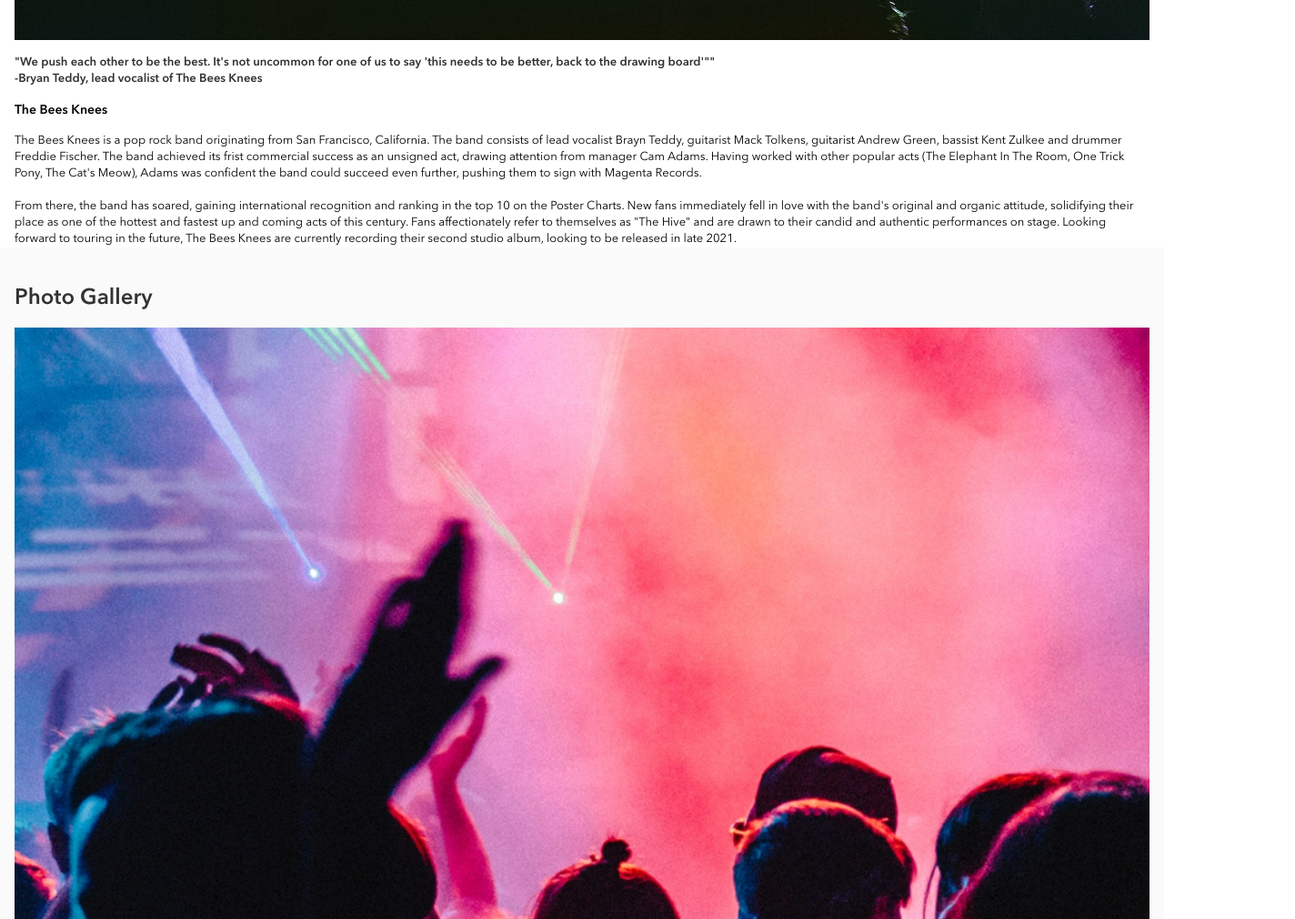
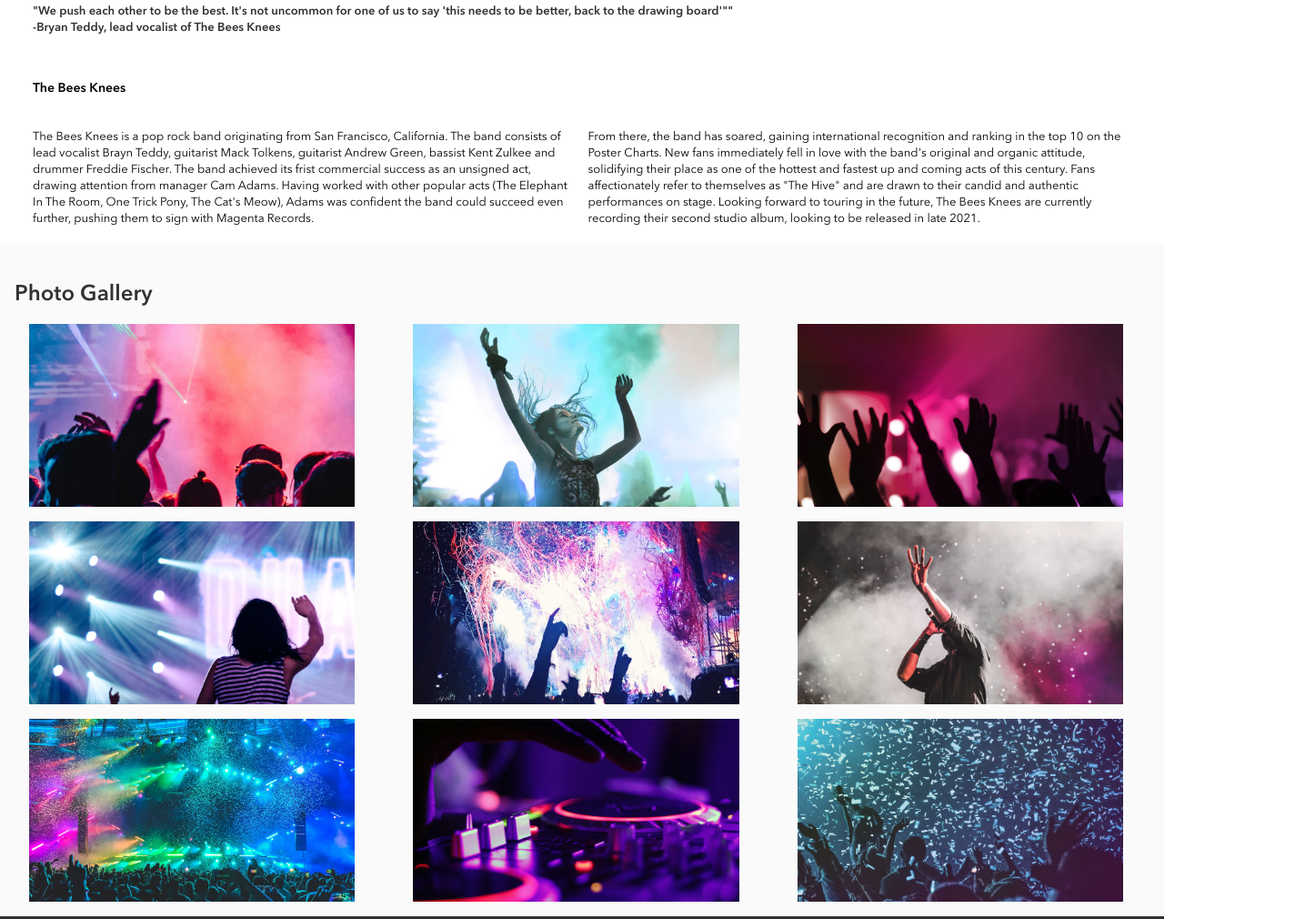
Before and after one commit to AlexRam13/alex-ramirez-bandsite, a plain HTML site: page index.html in a window 1280 px wide. Shown: the part 1687-2697 px from the top of the page at 91% size, 1424 px wide, since content can reach past the window. Drawn offline with Linux system fonts and the light colour scheme.

Commit message:
position all items to fit the tablet view, including headings, paragraphs, photos.

```diff
--- a/index.html
+++ b/index.html
@@ -49,8 +49,8 @@
                     be better, back to the drawing board'""<br>
                     -Bryan Teddy, lead vocalist of The Bees Knees
                 </p>
-                <h3>The Bees Knees</h3>
-                <p>The Bees Knees is a pop rock band originating from San
+                <h3 class="band__name">The Bees Knees</h3>
+                <p class="band__bio">The Bees Knees is a pop rock band originating from San
                     Francisco, California. The band consists of lead vocalist
                     Brayn Teddy, guitarist Mack Tolkens, guitarist Andrew Green,
                     bassist Kent Zulkee and drummer Freddie Fischer. The band
@@ -73,16 +73,34 @@
 
                 <h2 class="photo__gallery-title">Photo Gallery</h2>
 
+                <div class="gallery__item">
                     <img src="./Assets/Images/Photo-gallery-1.jpg" alt="Img-1">
+                </div>
+                <div class="gallery__item">
                     <img src="./Assets/Images/Photo-gallery-2.jpg" alt="Img-2">
+                </div>
+                <div class="gallery__item">
                     <img src="./Assets/Images/Photo-gallery-3.jpg" alt="Img-3">
+                </div>
+                <div class="gallery__item">
                     <img src="./Assets/Images/Photo-gallery-4.jpg" alt="Img-4">
+                </div>
+                <div class="gallery__item">
                     <img src="./Assets/Images/Photo-gallery-5.jpg" alt="Img-5">
+                </div>
+                <div class="gallery__item">
                     <img src="./Assets/Images/Photo-gallery-6.jpg" alt="Img-6">
+                </div>
+                <div class="gallery__item">
                     <img src="./Assets/Images/Photo-gallery-7.jpg" alt="Img-7">
+                </div>
+                <div class="gallery__item">
                     <img src="./Assets/Images/Photo-gallery-8.jpg" alt="Img-8">
+                </div>
+                <div class="gallery__item">
                     <div class="last__img">
                         <img src="./Assets/Images/Photo-gallery-9.jpg" alt="Img-9">
+                    </div>
                 </div>
             </div>
         </div>
@@ -96,10 +114,18 @@
         <div class="footer">
             <h3>Get in Touch</h3>
             <ul>
+                <a class="instagram__link" href="http://instagram.com">
                     <li class="instagram"><img src="./Assets/Icons/SVG/Icon-instagram.svg" alt="Instagram"></li>
+                </a>
+                <a class="instagram__link" href="http://facebook.com">
                     <li class="facebook"><img src="./Assets/Icons/SVG/Icon-facebook.svg" alt="Facebook"></li>
+                </a>
+                <a class="instagram__link" href="http://twitter.com">
                     <li class="twitter"><img src="./Assets/Icons/SVG/Icon-twitter.svg" alt="Twitter"></li>
+                </a>
             </ul>
+            <div class="footer__sections">
+                <div class="footer__cam">
                     <p class="footer__bold">Cam Adams <br>
                         The Bees Knees Management</p>
                     <br>
@@ -107,7 +133,9 @@
                         New York, NY 10012, USA</p>
                     <br>
                     <p>info@thebeesknees.com</p>
+                </div>
                 <br>
+                <div class="pearl">
                     <p class="footer__bold">Pearl Gregg<br>
                         Limitless Artis Group</p>
                     <br>
@@ -115,7 +143,9 @@
                         US/South America/Japan</p>
                     <br>
                     <p>pearl.gregg@limitlessag.com</p>
+                </div>
                 <br>
+                <div class="carson">
                     <p class="footer__bold">Carson Whyte <br>
                         ARCH Entertainment</p>
                     <br>
@@ -123,9 +153,13 @@
                         UK/EU/AU</p>
                     <br>
                     <p>cwhyte@archentertainment.com</p>
+                </div>
                 <br><br>
                 <h3 class="footer__regular">BANDSITE</h3>
+                <div class="footer__copyright">
                     <p>Copyright The Bees Knees © 2021 All Rights Reserved</p>
+                </div>
+            </div>
         </div>
     </footer>
 
--- a/styles/bio.scss
+++ b/styles/bio.scss
@@ -100,7 +100,15 @@ img {
     font-weight: 600;
     font-family: avenir__regular;
 
+    @include tablet {
+        text-align: start;
+        position: relative;
+        top: 1.2rem;
+        padding-left: 2.25rem;
+    }
 }
+
+
 
 .nav ul {
     margin-bottom: 0;
@@ -114,6 +122,13 @@ img {
     font-family: avenir__regular;
     padding: 0rem 2.3rem;
     padding-bottom: 1rem;
+
+    @include tablet {
+        display: inline-block;
+        position: relative;
+        left: 10rem;
+        bottom: 1.5rem;
+    }
 }
 
 .nav li:hover {
@@ -161,15 +176,53 @@ main {
     padding-left: 1rem;
     color: #323232;
 
+    @include tablet {
+        font-size: 2.25rem;
+        padding-left: 2.25rem;
+
+    }
+
 }
 
 .landing__about-quotes {
     font-family: avenir__demi;
     color: #323232;
+
+    @include tablet {
+        @include tablet {
+            padding: 0 2.25rem;
+
+        }
+    }
+}
+
+// The Bees Knees Name
+.band__name {
+
+    @include tablet {
+        padding: 0 2.25rem;
+        padding-top: 3rem;
+        padding-bottom: 2.25rem;
+    }
+}
+
+// The Bees Knees Bio
+.band__bio {
+
+    @include tablet {
+        column-count: 2;
+        padding: 0 2.25rem;
+
+    }
 }
 
 .landing__about-img {
     padding-bottom: 0.5rem;
+
+    @include tablet {
+        padding: 0 2.25rem;
+
+    }
 }
 
 // Main Flower Img
@@ -199,6 +252,13 @@ main {
     color: #fff;
     padding-left: 1rem;
     z-index: 2;
+
+    @include tablet {
+        position: absolute;
+        top: 14rem;
+        font-size: 3rem;
+        padding-left: 2.25rem;
+    }
 }
 
 // Main Photo Gallery
@@ -214,7 +274,26 @@ main {
 #photo__gallery {
     background-color: #fafafa;
     padding-top: 1rem;
+
+    @include tablet {
+        display: table;
+
+
+    }
 }
+
+.gallery__item {
+    padding: 0 1rem;
+    margin: 1rem 0;
+
+    @include tablet {
+        display: grid;
+        float: left;
+        width: 33%;
+        margin: 0;
+    }
+}
+
 
 //Last img in the gallary
 .last__img {
@@ -229,6 +308,20 @@ main {
     color: #ffffff;
     padding: 1rem 1rem;
 
+    @include tablet {
+        padding-bottom: 10rem;
+
+
+    }
+
+
+}
+
+.footer__sections {
+    @include tablet {
+        display: flex;
+
+    }
 }
 
 .footer img {
@@ -247,12 +340,17 @@ main {
     margin: 0;
     padding: 0.5rem 0;
 
+    @include tablet {
+        position: relative;
+        left: 10rem;
+        bottom: 3rem;
+    }
+
 }
 
 .footer h3 {
     font-size: 1.5rem;
     line-height: 2rem;
-    // font-family: avenir__demi;
     margin: 0;
     padding: 0.5rem 0;
 
@@ -260,6 +358,11 @@ main {
 
 .footer p {
     padding: 0;
+
+    @include tablet {
+        padding: 0 1rem;
+    }
+
 }
 
 .footer__bold {
@@ -268,6 +371,21 @@ main {
 
 .footer__regular {
     font-family: avenir__regular;
+
+    @include tablet {
+        position: relative;
+        bottom: 6.5rem;
+    }
+}
+
+.footer__copyright {
+    @include tablet {
+        position: relative;
+        top: 12rem;
+        right: 45rem;
+        white-space: nowrap;
+
+    }
 }
 
 .instagram {
```
Also changed, not shown: styles/bio.css, 1 other file. Lines whose indentation alone changed are shown as unchanged.
